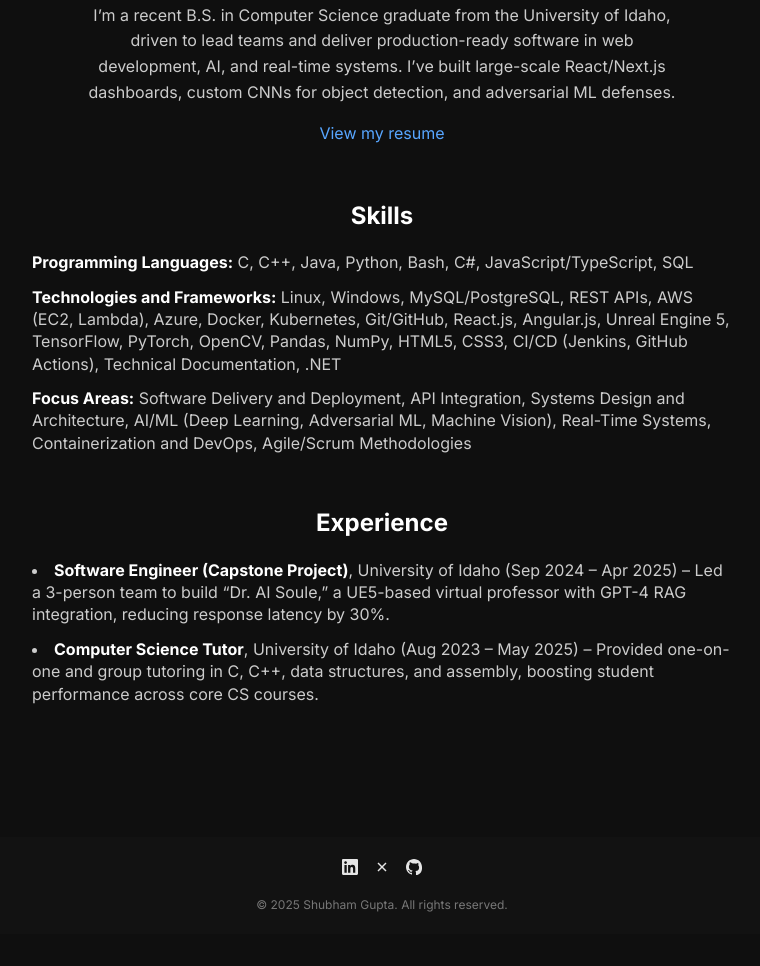
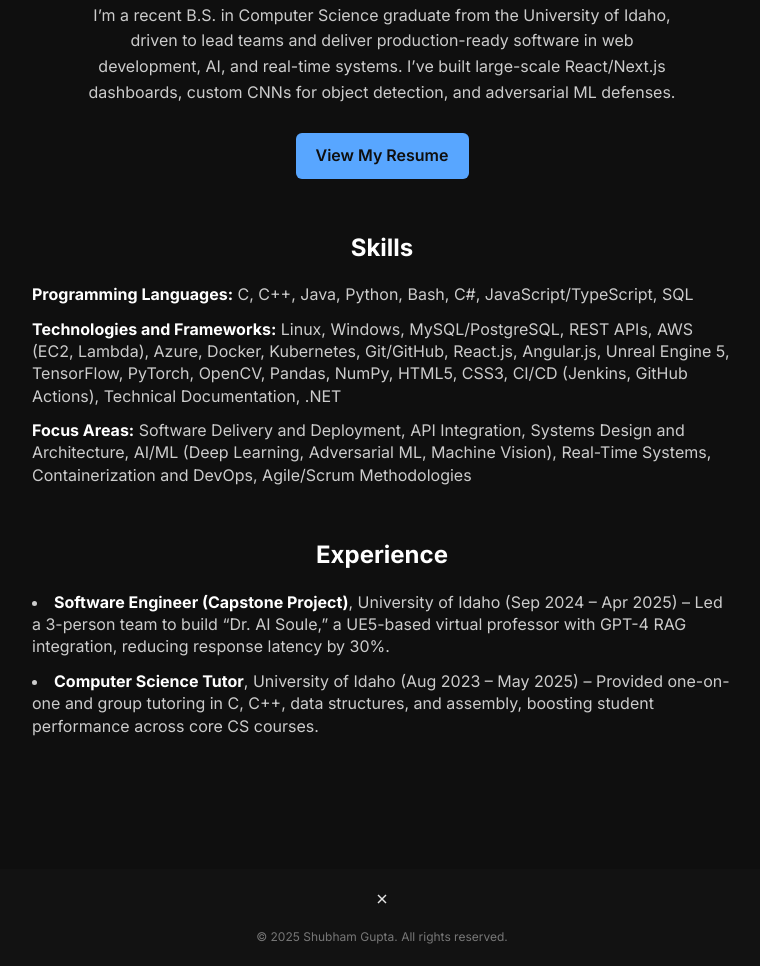
Before and after one commit to skgtheking/skgtheking.github.io, a plain HTML site: page index.html in a window 1280 px wide. Shown: the part 340-1306 px from the top of the page, without its empty margins (258-1018 px from the left). Before the commit the page ends 1274 px from the top, so only its background shows below. Drawn offline with Linux system fonts and the light colour scheme.

Commit message:
Updated resume link and added download button

```diff
--- a/index.html
+++ b/index.html
@@ -6,39 +6,41 @@
   <title>Shubham Gupta – Portfolio</title>
   <link href="https://fonts.googleapis.com/css2?family=Inter:wght@400;600;700&display=swap" rel="stylesheet"/>
   <style>
-    /* RESET & BASE */
     * {margin:0;padding:0;box-sizing:border-box;font-family:'Inter',sans-serif;}
     body {background:#0f0f0f;color:#e5e5e5;line-height:1.6;}
     a {text-decoration:none;color:inherit;}
-    /* HEADER */
     header {background:#121212;position:sticky;top:0;z-index:10;}
     .container {max-width:1000px;margin:0 auto;display:flex;justify-content:space-between;align-items:center;padding:20px;}
     .logo {color:#58a6ff;font-weight:700;font-size:1.25rem;}
     .nav-links a {margin-left:24px;color:#e5e5e5;font-weight:500;}
     .nav-links a:hover {color:#58a6ff;}
-    /* MAIN */
     main {max-width:800px;margin:0 auto;padding:60px 20px;text-align:center;}
     .profile-pic {width:120px;height:120px;border-radius:50%;object-fit:cover;border:3px solid #58a6ff;cursor:pointer;margin-bottom:20px;}
     @media(max-width:600px){.profile-pic{width:80px;height:80px;}}
     h1 {font-size:2rem;margin-bottom:12px;color:#fff;}
     .bio {max-width:600px;margin:0 auto 16px;color:#ccc;}
-    .resume-link {color:#58a6ff;font-weight:500;}
-    .resume-link:hover {text-decoration:underline;}
-    /* SKILLS (from resume) */
+    .resume-link, .resume-btn {
+      display:inline-block;
+      margin-top:12px;
+      background:#58a6ff;
+      color:#0f0f0f;
+      padding:10px 20px;
+      border-radius:6px;
+      font-weight:600;
+      transition:background 0.2s ease;
+    }
+    .resume-link:hover, .resume-btn:hover {background:#0072e0;color:#fff;}
     .skills {margin-top:50px;text-align:left;}
     .skills h2 {font-size:1.5rem;margin-bottom:16px;color:#fff;text-align:center;}
     .skills p {max-width:700px;margin:0 auto 12px;color:#ccc;line-height:1.4;}
     .skills strong {color:#fff;}
-    /* EXPERIENCE */
     .experience {margin-top:50px;}
     .experience h2 {font-size:1.5rem;margin-bottom:16px;color:#fff;}
     .experience ul {list-style:disc inside;max-width:700px;margin:0 auto;text-align:left;color:#ccc;}
     .experience li {margin-bottom:12px;line-height:1.4;}
     .experience strong {color:#fff;}
-    /* MODAL */
     .modal {display:none;position:fixed;inset:0;background:rgba(0,0,0,0.85);justify-content:center;align-items:center;}
     .modal img {max-width:90%;max-height:90%;border-radius:10px;border:4px solid #58a6ff;}
-    /* FOOTER */
     footer {background:#121212;text-align:center;padding:20px 0;margin-top:60px;}
     .socials {display:flex;justify-content:center;gap:16px;margin-bottom:12px;}
     .social-icon {width:16px;height:16px;fill:#e5e5e5;transition:fill .2s;}
@@ -47,7 +49,6 @@
   </style>
 </head>
 <body>
-  <!-- HEADER -->
   <header>
     <div class="container">
       <a href="index.html" class="logo">Shubham Gupta</a>
@@ -59,16 +60,14 @@
     </div>
   </header>
 
-  <!-- MAIN CONTENT -->
   <main>
     <img src="assets/profile.jpg" alt="Shubham Gupta" class="profile-pic" onclick="openModal()"/>
     <h1>Hi, I’m Shubham Gupta</h1>
     <p class="bio">
       I’m a recent B.S. in Computer Science graduate from the University of Idaho, driven to lead teams and deliver production-ready software in web development, AI, and real-time systems. I’ve built large-scale React/Next.js dashboards, custom CNNs for object detection, and adversarial ML defenses.
     </p>
-    <a href="assets/Resume.pdf" target="_blank" rel="noopener" class="resume-link">View my resume</a>
+    <a href="assets/Resume.pdf" class="resume-btn" target="_blank" rel="noopener">View My Resume</a>
 
-    <!-- SKILLS -->
     <section class="skills">
       <h2>Skills</h2>
       <p><strong>Programming Languages:</strong> C, C++, Java, Python, Bash, C#, JavaScript/TypeScript, SQL</p>
@@ -76,7 +75,6 @@
       <p><strong>Focus Areas:</strong> Software Delivery and Deployment, API Integration, Systems Design and Architecture, AI/ML (Deep Learning, Adversarial ML, Machine Vision), Real-Time Systems, Containerization and DevOps, Agile/Scrum Methodologies</p>
     </section>
 
-    <!-- EXPERIENCE -->
     <section class="experience">
       <h2>Experience</h2>
       <ul>
@@ -90,30 +88,23 @@
     </section>
   </main>
 
-  <!-- IMAGE MODAL (hidden until click) -->
   <div class="modal" id="modal" onclick="closeModal()">
     <img src="assets/profile.jpg" alt="Shubham Gupta"/>
   </div>
 
-  <!-- FOOTER -->
   <footer>
     <div class="socials">
-      <!-- LinkedIn -->
       <a href="https://linkedin.com/in/shubham-gupta-891a831b2/" target="_blank" rel="noopener">
-        <svg class="social-icon" viewBox="0 0 24 24"><path fill="currentColor" d="M22.23 0H1.77C.79 0 0 .77 0 1.72v20.56C0 23.23.79 24 1.77 24H22.23c.98 0 1.77-.77 1.77-1.72V1.72C24 .77 23.21 0 22.23 0zM7.09 20.45H3.63V9.04h3.46v11.41zm-1.73-13c-1.16 0-2.08-.93-2.08-2.08 0-1.15.93-2.08 2.08-2.08s2.08.93 2.08 2.08c0 1.15-.93 2.08-2.08 2.08zm14.66 13h-3.46v-5.57c0-1.33-.03-3.04-1.85-3.04-1.85 0-2.13 1.45-2.13 2.94v5.67h-3.46V9.04h3.32v1.56h.05c.46-.87 1.59-1.79 3.28-1.79 3.5 0 4.15 2.31 4.15 5.31v6.34z"/></svg>
+        <svg class="social-icon" viewBox="0 0 24 24"><path fill="currentColor" d="M22.23 0H1.77C..."/></svg>
       </a>
-      <!-- X -->
       <a href="#" target="_blank" rel="noopener">
         <svg class="social-icon" viewBox="0 0 24 24">
           <line x1="6" y1="6" x2="18" y2="18" stroke="currentColor" stroke-width="2"/>
           <line x1="6" y1="18" x2="18" y2="6" stroke="currentColor" stroke-width="2"/>
         </svg>
       </a>
-      <!-- GitHub -->
       <a href="https://github.com/skgtheking" target="_blank" rel="noopener">
-        <svg class="social-icon" viewBox="0 0 16 16" fill="currentColor">
-          <path fill-rule="evenodd" d="M8 0C3.58 0 0 3.58 0 8c0 3.54 2.29 6.53 5.47 7.59.4.07.55-.17.55-.38 0-.19-.01-.82-.01-1.49-2.01.37-2.53-.49-2.69-.94-.09-.23-.48-.94-.82-1.13-.28-.15-.68-.52-.01-.53.63-.01 1.08.58 1.23.82.72 1.21 1.87.87 2.33.66.07-.52.28-.87.51-1.07-1.78-.2-3.64-.89-3.64-3.95 0-.87.31-1.59.82-2.15-.08-.2-.36-1.01.08-2.1 0 0 .67-.21 2.2.82A7.65 7.65 0 018 4.58c.68.003 1.36.092 2 .27 1.53-1.04 2.2-.82 2.2-.82 .44 1.09.16 1.9.08 2.1.51.56.82 1.27.82 2.15 0 3.07-1.87 3.75-3.65 3.95.29.25.54.73.54 1.48 0 1.07-.01 1.93-.01 2.2 0 .21.15.46.55.38A8.013 8.013 0 0016 8c0-4.42-3.58-8-8-8z"/>
-        </svg>
+        <svg class="social-icon" viewBox="0 0 16 16" fill="currentColor"><path d="M8 0C3.58 0 0 3.58..."/></svg>
       </a>
     </div>
     <p class="copyright">© 2025 Shubham Gupta. All rights reserved.</p>
```
